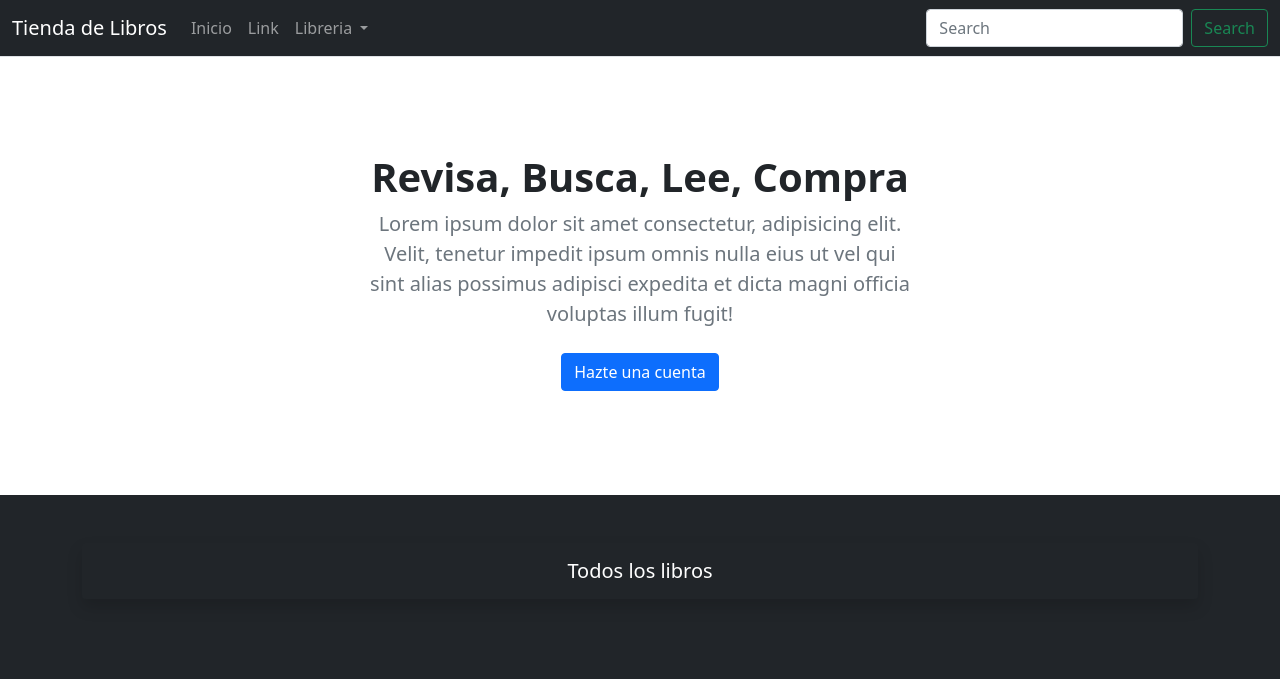
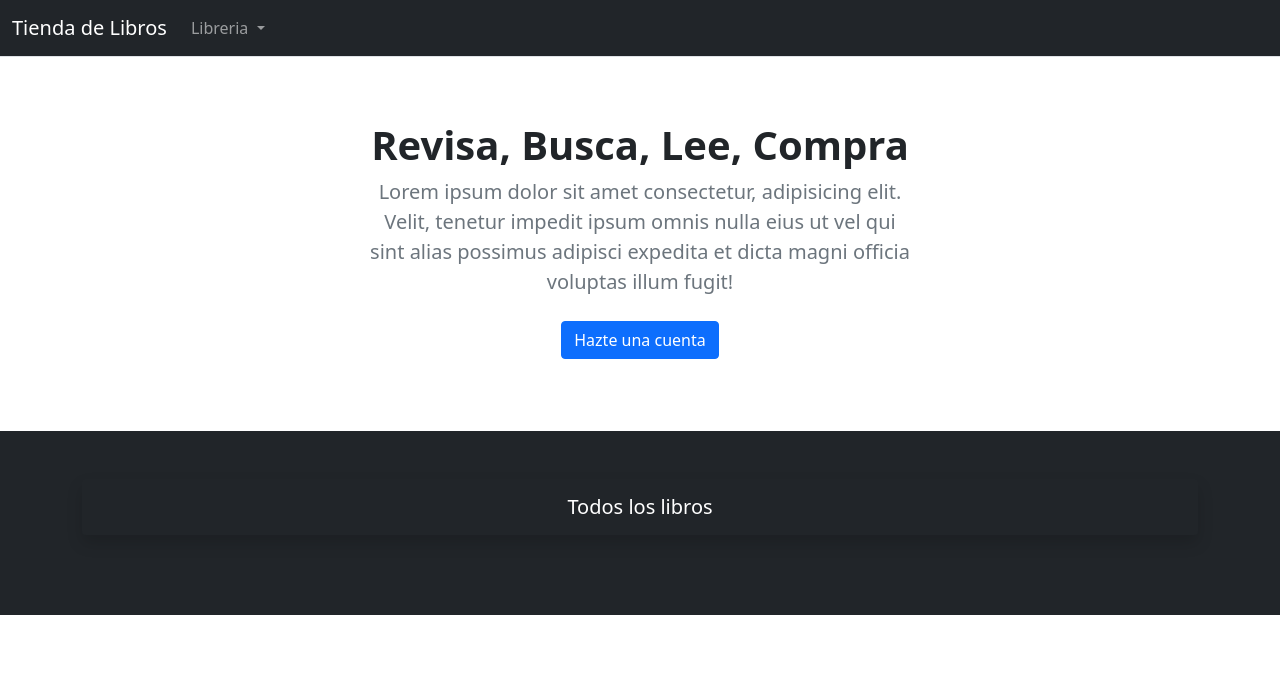
Before and after one commit to Tanoluchi/Ecommerce-Django, a Django app: page / in a window 1280 px wide. Shown: the top 687 px of the page. Run offline with Django 4.2, Linux system fonts and the light colour scheme; data that the repository does not hold is empty.

Commit message:
features

```diff
--- a/core/settings.py
+++ b/core/settings.py
@@ -63,7 +63,7 @@ TEMPLATES = [
                 'django.template.context_processors.request',
                 'django.contrib.auth.context_processors.auth',
                 'django.contrib.messages.context_processors.messages',
-                'store.views.categories'
+                'store.context_processors.categories'
             ],
         },
     },
--- /dev/null
+++ b/store/context_processors.py
@@ -0,0 +1,6 @@
+from .models import Category
+
+def categories(request):
+    return{
+        'categories': Category.objects.all()
+    }
--- a/store/models.py
+++ b/store/models.py
@@ -2,6 +2,10 @@ from django.contrib.auth.models import User
 from django.db import models
 from django.urls import reverse
 
+
+class ProductManager(models.Manager):
+    def get_queryset(self):
+        return super(ProductManager, self).get_queryset().filter(is_active=True)
 
 # Modelo que administrara las categorias del producto
 class Category(models.Model):
@@ -33,6 +37,8 @@ class Product(models.Model):
     is_active = models.BooleanField(default=True)
     created = models.DateTimeField(auto_now_add=True)
     updated = models.DateTimeField(auto_now=True)
+    objects = models.Manager()
+    products = ProductManager()
 
     class Meta:
         verbose_name = 'Producto'
--- a/store/urls.py
+++ b/store/urls.py
@@ -5,7 +5,7 @@ from . import views
 app_name = 'store'
 
 urlpatterns = [
-    path('', views.all_products, name='all_products'),
-    path('item/<slug:slug>/', views.product_detail, name='product_detail'),
+    path('', views.product_all, name='product_all'),
+    path('<slug:slug>/', views.product_detail, name='product_detail'),
     path("search/<slug:category_slug>", views.category_list, name="category_list")
 ]
--- a/store/views.py
+++ b/store/views.py
@@ -1,28 +1,22 @@
-from django.db.models.fields import SlugField
 from django.shortcuts import get_object_or_404, render
 
 from .models import Category, Product
 
-
-def categories(request):
-    return{
-        'categories': Category.objects.all()
-    }
-
-
-def all_products(request):
-    products = Product.objects.all()
+def product_all(request):
+    products = Product.products.all()
 
     return render(request, 'store/home.html', {
         'products': products
     })
 
+
 def product_detail(request, slug):
     product = get_object_or_404(Product, slug=slug, in_stock=True)
 
-    return render(request, 'store/products/detail.html', {
+    return render(request, 'store/products/single.html', {
         'product': product
     })
+
 
 def category_list(request, category_slug):
     # Traemos un objeto que tenga la categoria que vamos a estar recibiendo.
--- a/templates/store/base.html
+++ b/templates/store/base.html
@@ -4,7 +4,7 @@
 
 <head>
     <meta charset="utf-8"/>
-    <title>{% block title %}Mi tienda{% endblock %}</title>
+    <title>{% block title %}Tienda de Libros{% endblock %}</title>
     <meta name="viewport" content="width=device-width, initial-scale=1">
     <link href="https://cdn.jsdelivr.net/npm/bootstrap@5.0.0-beta1/dist/css/bootstrap.min.css" rel="stylesheet" integrity="sha384-giJF6kkoqNQ00vy+HMDP7azOuL0xtbfIcaT9wjKHr8RbDVddVHyTfAAsrekwKmP1" crossorigin="anonymous">
     <script src="https://cdn.jsdelivr.net/npm/bootstrap@5.0.0-beta1/dist/js/bootstrap.bundle.min.js" integrity="sha384-ygbV9kiqUc6oa4msXn9868pTtWMgiQaeYH7/t7LECLbyPA2x65Kgf80OJFdroafW" crossorigin="anonymous"></script>
@@ -14,26 +14,20 @@
     <header>
         <nav class="navbar navbar-expand-md navbar-dark bg-dark border-bottom">
             <div class="container-fluid">
-                <a class="navbar-brand" href="#">Tienda de Libros</a>
+                <a class="navbar-brand" href="/">Tienda de Libros</a>
                 <button class="navbar-toggler" type="button" data-bs-toggle="collapse" data-bs-target="#navbarCollapse"
                     aria-controls="navbarCollapse" aria-expanded="false" aria-label="Toggle navigation">
                     <span class="navbar-toggler-icon"></span>
                 </button>
                 <div class="collapse navbar-collapse" id="navbarCollapse">
                     <ul class="navbar-nav me-auto mb-2 mb-md-0">
-                        <li class="nav-item active">
-                            <a class="nav-link" aria-current="page" href="/">Inicio</a>
-                        </li>
-                        <li class="nav-item">
-                            <a class="nav-link" href="#">Link</a>
-                        </li>
                         <li class="nav-item dropdown">
                             <a class="nav-link dropdown-toggle" href="#" id="navbarDropdown" role="button"
                                 data-bs-toggle="dropdown" aria-expanded="false">
                                 Libreria
                             </a>
                                 <ul class="dropdown-menu dropdown-menu-dark dropdown-menu-macos mx-0 border-0 shadow" style="width: 220px;">
-                                    <li><a class="dropdown-item" href="{% url "store:all_products" %}">Todos</a></li>
+                                    <li><a class="dropdown-item" href="{% url "store:product_all" %}">Todos</a></li>
                                     {% for c in categories %}
                                         <li>
                                             <a class="dropdown-item" href="{{ c.get_absolute_url }}">{{ c.name|title }}</a>
@@ -43,10 +37,6 @@
                             </ul>
                         </li>
                     </ul>
-                    <form class="d-flex">
-                        <input class="form-control me-2" type="search" placeholder="Search" aria-label="Search">
-                        <button class="btn btn-outline-success" type="submit">Search</button>
-                    </form>
                 </div>
             </div>
         </nav>
--- a/templates/store/home.html
+++ b/templates/store/home.html
@@ -1,11 +1,11 @@
 {% extends './base.html' %}
 {% load static %}
-{% block title %}Home{% endblock title %}
+{% block title %}Inicio{% endblock title %}
 
 {% block content %}
     <main>
         <section class="py-5 text-center container">
-            <div class="row py-lg-5">
+            <div class="row py-lg-3">
                 <div class="col-lg-6 col-md-8 mx-auto">
                     <h1 class="h1 fw-bold">Revisa, Busca, Lee, Compra</h1>
                     <p class="lead text-muted">Lorem ipsum dolor sit amet consectetur, adipisicing elit. Velit, tenetur impedit ipsum omnis nulla eius ut vel qui sint alias possimus adipisci expedita et dicta magni officia voluptas illum fugit!
```
Also changed, not shown: templates/store/products/single.html (renamed from templates/store/products/detail.html), 1 other file.
